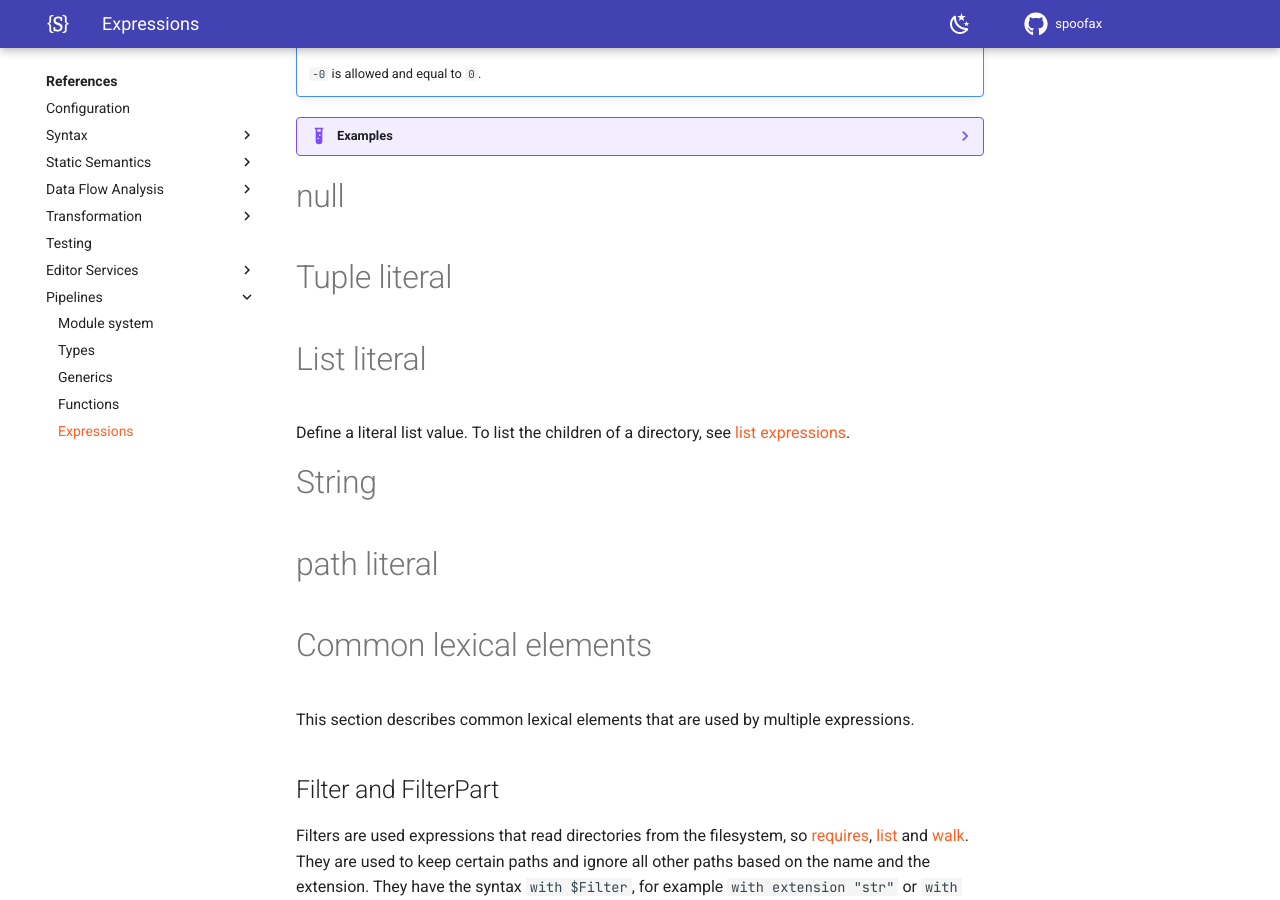
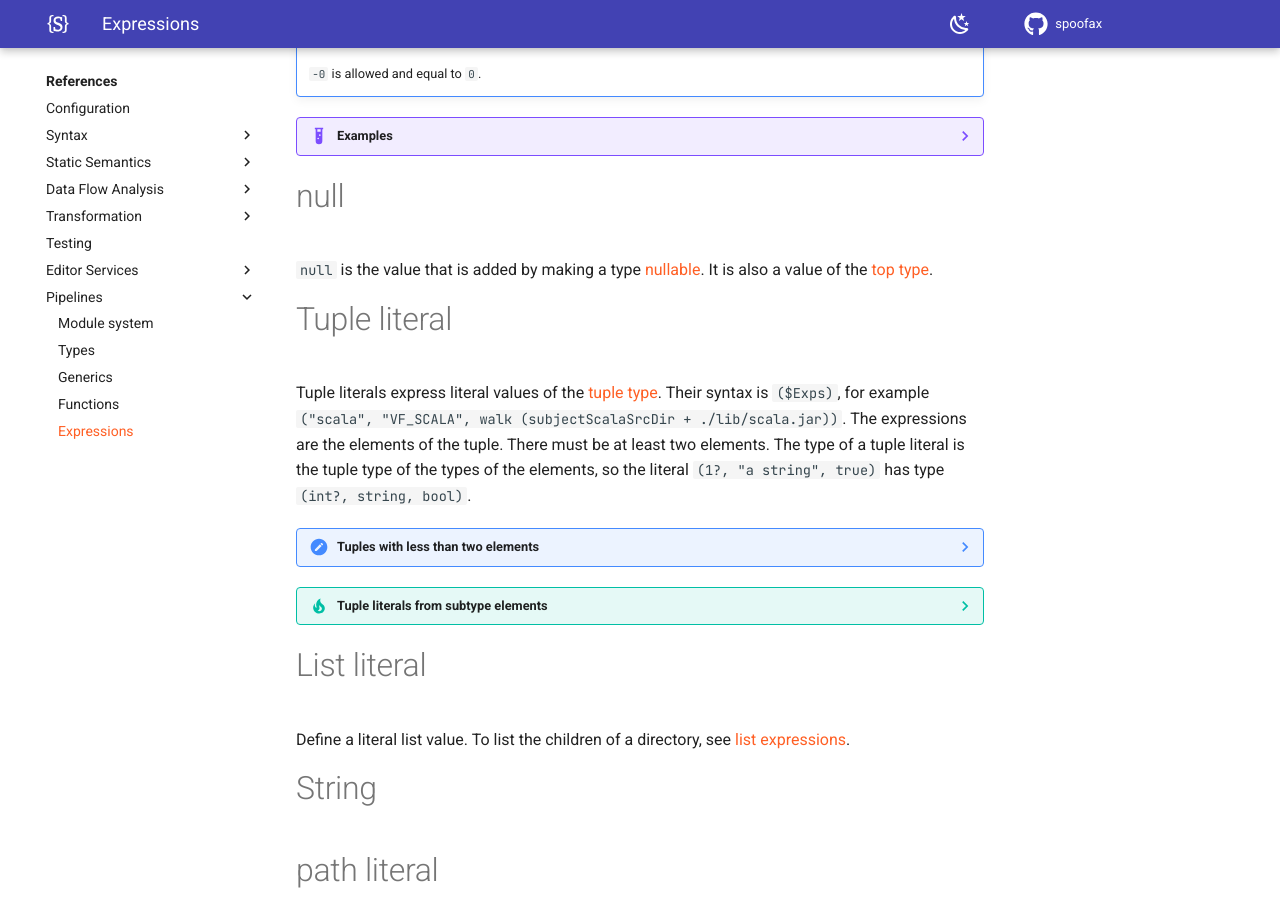
Before and after one commit to pdmosses/metaborg.github.io, an MkDocs documentation site: the page built from docs/references/pipelines/expressions.md, in a window 1280 px wide and 900 px high, scrolled down 10848 px. Built offline with MkDocs 1.6.1 and Material for MkDocs 9.7.7, drawn with Linux system fonts in a browser that asks for light colours; comment, search, counter and statistics services are not loaded.

Commit message:
Add PIE null and tuple expression documentation

````diff
--- a/docs/references/pipelines/expressions.md
+++ b/docs/references/pipelines/expressions.md
@@ -600,7 +600,49 @@ This syntax is lexical, meaning that there cannot be any layout between the sign
 
 
 # null
+
+`null` is the value that is added by making a type [nullable](../types#nullable-types).
+It is also a value of the [top type](../types#top).
+
+
 # Tuple literal
+
+Tuple literals express literal values of the [tuple type](../types#tuples).
+Their syntax is `($Exps)`, for example `("scala", "VF_SCALA", walk (subjectScalaSrcDir + ./lib/scala.jar))`.
+The expressions are the elements of the tuple.
+There must be at least two elements.
+The type of a tuple literal is the tuple type of the types of the elements, so the literal `(1?, "a string", true)` has type `(int?, string, bool)`.
+
+??? note "Tuples with less than two elements"
+    It is not possible to express tuples with zero or a single element.
+    Zero element tuples cannot be expressed by design.
+    Their common use case as a [unit type](../types#unit) is covered by the [unit literal](#unit-literal) instead.
+    Single element tuples will be parsed as a [bracketed expression](#expressions) instead.
+
+??? tip "Tuple literals from subtype elements"
+    Tuple types cannot be assigned to each other in most cases, so the following is not possible:
+    ```
+    data Fruit = $DataImpl
+    data Apple : Fruit = $DataImpl
+    data Pear : Fruit = $DataImpl
+
+    func getApple() -> Apple = $FuncImpl
+    func getPear() -> Pear = $FuncImpl
+
+    // type (Apple, Pear) cannot be assigned to (Fruit, Fruit)
+    func example() -> (Fruit, Fruit) = (getApple(), getPear())
+    ```
+
+    To create such a tuple, assign the elements explicitly to the correct types first:
+    ```
+    func example() -> (Fruit, Fruit) = {
+        val apple: Fruit = getApple();
+        val pear: Fruit = getPear();
+        (apple, pear)
+    }
+    ```
+
+
 # List literal
 
 Define a literal list value.
````
